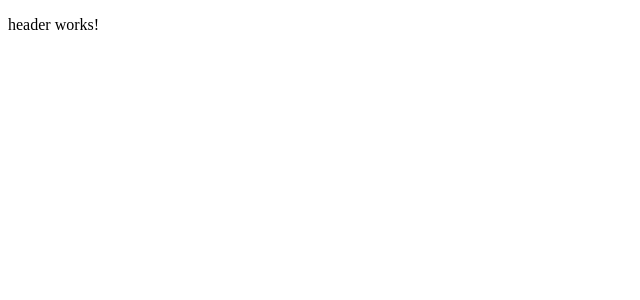
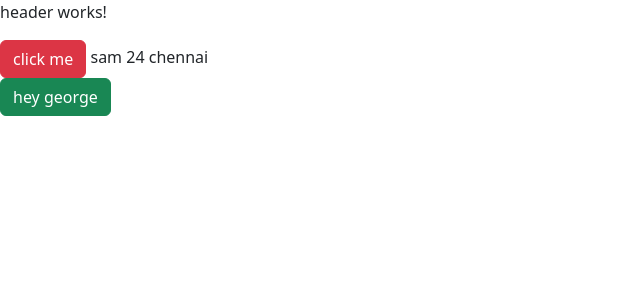
Before and after one commit to samvaradhan/angular_local, an Angular app in the folder crm/: page / in a window 1280 px wide. Shown: the top 300 px of the page, without its empty margins (0-640 px from the left). Built offline with nearby package versions, Linux system fonts and the light colour scheme.

Commit message:
databinding

```diff
--- a/crm/angular.json
+++ b/crm/angular.json
@@ -30,7 +30,8 @@
               "src/assets"
             ],
             "styles": [
-              "src/styles.scss"
+              "src/styles.scss",
+              "node_modules/bootstrap/dist/css/bootstrap.min.css"
             ],
             "scripts": []
           },
--- a/crm/package.json
+++ b/crm/package.json
@@ -18,6 +18,7 @@
     "@angular/platform-browser": "^15.2.0",
     "@angular/platform-browser-dynamic": "^15.2.0",
     "@angular/router": "^15.2.0",
+    "bootstrap": "^5.2.3",
     "rxjs": "~7.8.0",
     "tslib": "^2.3.0",
     "zone.js": "~0.12.0"
--- a/crm/src/app/app.component.html
+++ b/crm/src/app/app.component.html
@@ -1 +1,8 @@
 <app-header></app-header>
+{{name}}
+{{age}}
+
+{{city()}}
+<br>
+
+<button class="btn btn-success" [disabled]="isDisabled">hey george</button>
--- a/crm/src/app/app.component.ts
+++ b/crm/src/app/app.component.ts
@@ -7,4 +7,12 @@ import { Component } from '@angular/core';
 })
 export class AppComponent {
   title = 'crm';
+  name:string = "sam";
+  age:number= 24;
+
+  city(){
+    return 'chennai';
+  }
+
+  isDisabled:boolean = false;
 }
--- a/crm/src/app/header/header.component.html
+++ b/crm/src/app/header/header.component.html
@@ -1 +1,2 @@
 <p>header works!</p>
+<div class="btn btn-danger">click me</div>
```
Also changed, not shown: 1 other file (tests, documents, lock files or other folders).
